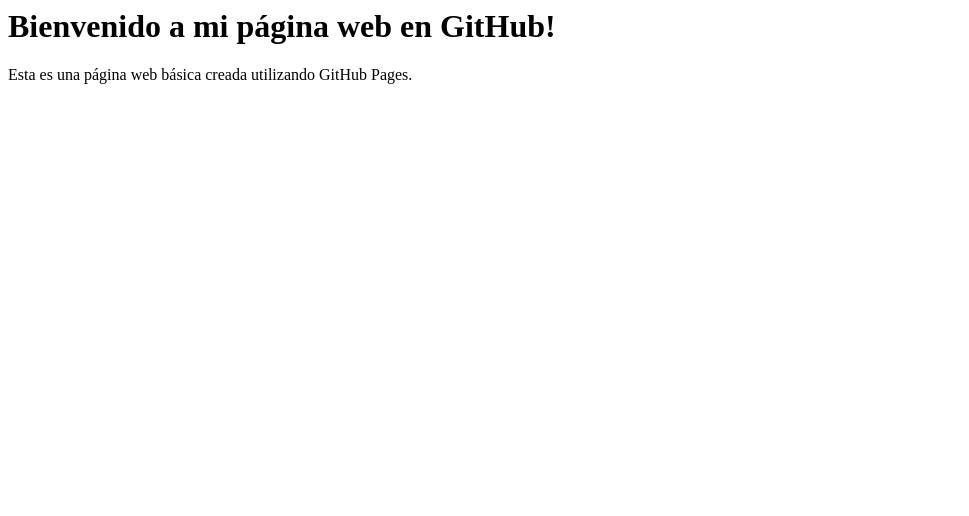
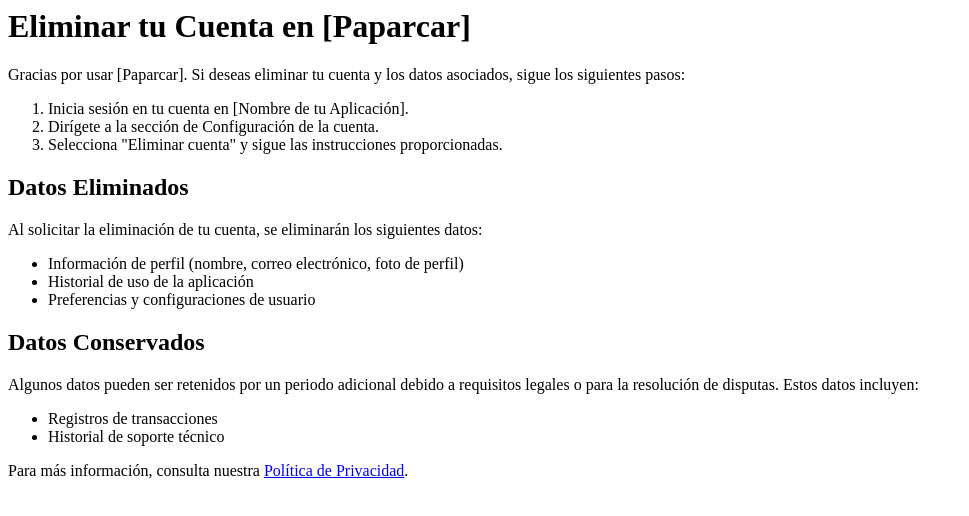
Before and after one commit to rndevelo/rndevelo.github.io, a plain HTML site: page index.html in a window 1280 px wide. Shown: the whole page, without its empty margins (0-969 px from the left). Drawn offline with Linux system fonts and the light colour scheme.

Commit message:
Update index.html

```diff
--- a/index.html
+++ b/index.html
@@ -1,11 +1,28 @@
-<html lang="es">
+<html>
 <head>
-    <meta charset="UTF-8">
-    <meta name="viewport" content="width=device-width, initial-scale=1.0">
-    <title>Mi Página Web en GitHub</title>
+    <title>Account Deletion Request - [Paparcar]</title>
 </head>
 <body>
-    <h1>Bienvenido a mi página web en GitHub!</h1>
-    <p>Esta es una página web básica creada utilizando GitHub Pages.</p>
+    <h1>Eliminar tu Cuenta en [Paparcar]</h1>
+    <p>Gracias por usar [Paparcar]. Si deseas eliminar tu cuenta y los datos asociados, sigue los siguientes pasos:</p>
+    <ol>
+        <li>Inicia sesión en tu cuenta en [Nombre de tu Aplicación].</li>
+        <li>Dirígete a la sección de Configuración de la cuenta.</li>
+        <li>Selecciona "Eliminar cuenta" y sigue las instrucciones proporcionadas.</li>
+    </ol>
+    <h2>Datos Eliminados</h2>
+    <p>Al solicitar la eliminación de tu cuenta, se eliminarán los siguientes datos:</p>
+    <ul>
+        <li>Información de perfil (nombre, correo electrónico, foto de perfil)</li>
+        <li>Historial de uso de la aplicación</li>
+        <li>Preferencias y configuraciones de usuario</li>
+    </ul>
+    <h2>Datos Conservados</h2>
+    <p>Algunos datos pueden ser retenidos por un periodo adicional debido a requisitos legales o para la resolución de disputas. Estos datos incluyen:</p>
+    <ul>
+        <li>Registros de transacciones</li>
+        <li>Historial de soporte técnico</li>
+    </ul>
+    <p>Para más información, consulta nuestra <a href="[Enlace a la Política de Privacidad]">Política de Privacidad</a>.</p>
 </body>
 </html>
```
